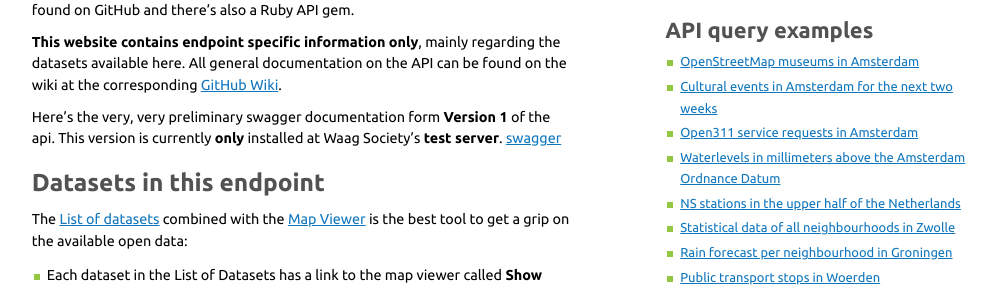
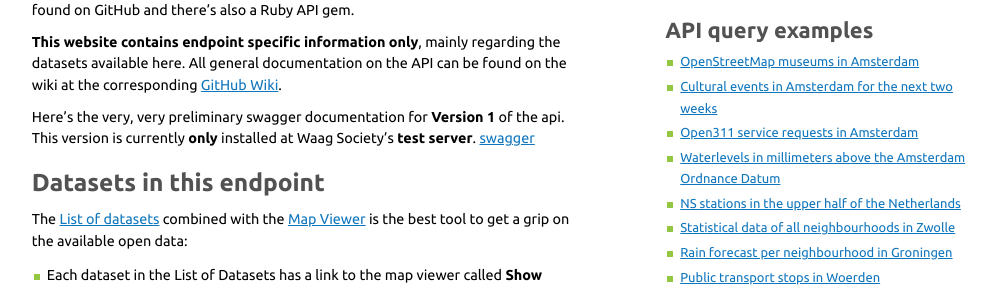
Before and after one commit to waagsociety/citysdk-ld, a Jekyll site: the page built from documentation/index.md, in a window 1280 px wide. Shown: the part 334-622 px from the top of the page, without its empty margins (141-1138 px from the left). Built offline with Jekyll 4.4.1, drawn with Linux system fonts in a browser that asks for light colours.

Commit message:
prelim swagger docs

```diff
--- a/documentation/index.md
+++ b/documentation/index.md
@@ -9,7 +9,7 @@ This unified REST API gives access to data from different sources available on a
 
 **This website contains endpoint specific information only**, mainly regarding the datasets available here. All general documentation on the API can be found on the wiki at the corresponding [GitHub Wiki]({{ site.data.endpoint.wiki }}).
 
-Here's the very, very preliminary swagger documentation form **Version 1** of the api.
+Here's the very, very preliminary swagger documentation for **Version 1** of the api.
 This version is currently **only** installed at Waag Society's **test server**.
 [swagger]({{ site.baseurl }}/swagger)
 
```
Also changed, not shown: _includes/swagger.html (+4 -4 lines).
